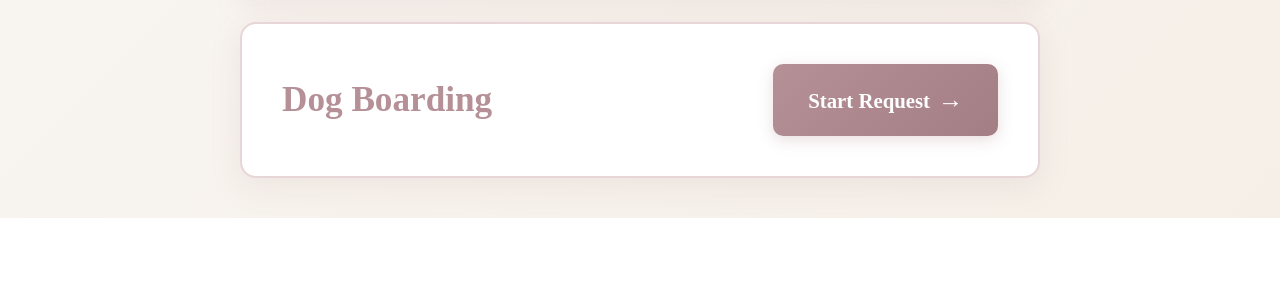
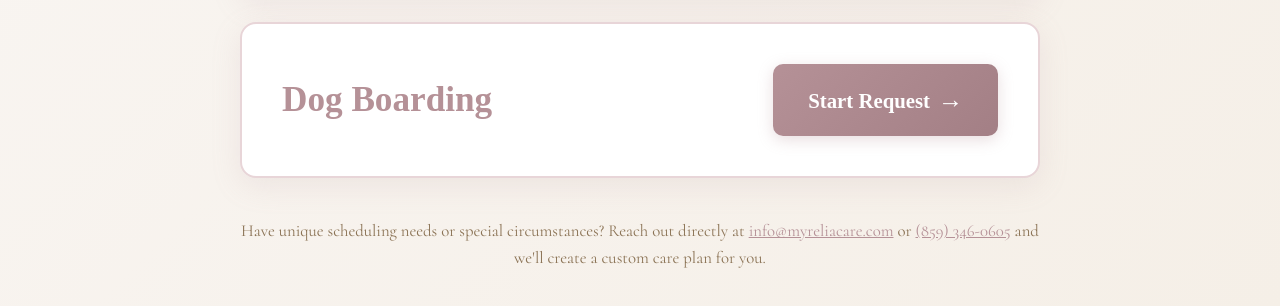
Before and after one commit to myreliacare/bookingrequestforms, a plain HTML site: page index.html in a window 1280 px wide. Shown: the part 806-1112 px from the top of the page. Before the commit the page ends 1024 px from the top, so only its background shows below. Drawn offline with Linux system fonts and the light colour scheme; a web font is replaced by a local one.

Commit message:
Update index.html

```diff
--- a/index.html
+++ b/index.html
@@ -172,6 +172,12 @@
                 <a href="dog-boarding-booking.html" class="form-button">Start Request</a>
             </div>
         </div>
+
+        <div style="margin-top: 40px; text-align: center;">
+            <p style="font-family: 'Cormorant', serif; color: #8B7355; font-size: 1.05em; line-height: 1.6;">
+                Have unique scheduling needs or special circumstances? Reach out directly at <a href="mailto:info@myreliacare.com" style="color: #B59197; text-decoration: underline;">info@myreliacare.com</a> or <a href="tel:859-346-0605" style="color: #B59197; text-decoration: underline;">(859) 346-0605</a> and we'll create a custom care plan for you.
+            </p>
+        </div>
     </div>
 </body>
 </html>
```
